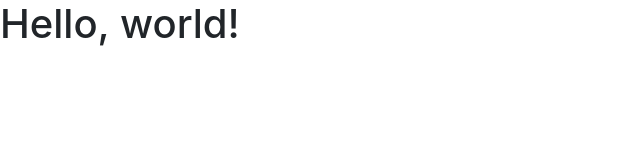
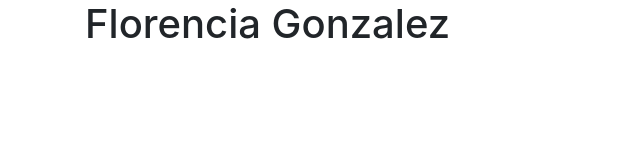
Before and after one commit to gflorencia/gflorencia.github.io, a plain HTML site: page index.html in a window 1280 px wide. Shown: the whole page, without its empty margins (0-640 px from the left). Drawn offline with nearby package versions, Linux system fonts and the light colour scheme.

Commit message:
bootstrap

```diff
--- a/index.html
+++ b/index.html
@@ -10,7 +10,13 @@
   <title>FLORENCIA GONZALEZ</title>
 </head>
 <body>
-<h1>Hello, world!</h1>
+<div class="container">
+<div class="row">
+  <div class="col-sm-12">
+    <h1>Florencia Gonzalez</h1>
+  </div>
+</div>
+</div>
 
 <script src="https://code.jquery.com/jquery-3.3.1.slim.min.js" integrity="sha384-q8i/X+965DzO0rT7abK41JStQIAqVgRVzpbzo5smXKp4YfRvH+8abtTE1Pi6jizo" crossorigin="anonymous"></script>
 <script src="https://cdnjs.cloudflare.com/ajax/libs/popper.js/1.14.7/umd/popper.min.js" integrity="sha384-UO2eT0CpHqdSJQ6hJty5KVphtPhzWj9WO1clHTMGa3JDZwrnQq4sF86dIHNDz0W1" crossorigin="anonymous"></script>
```
